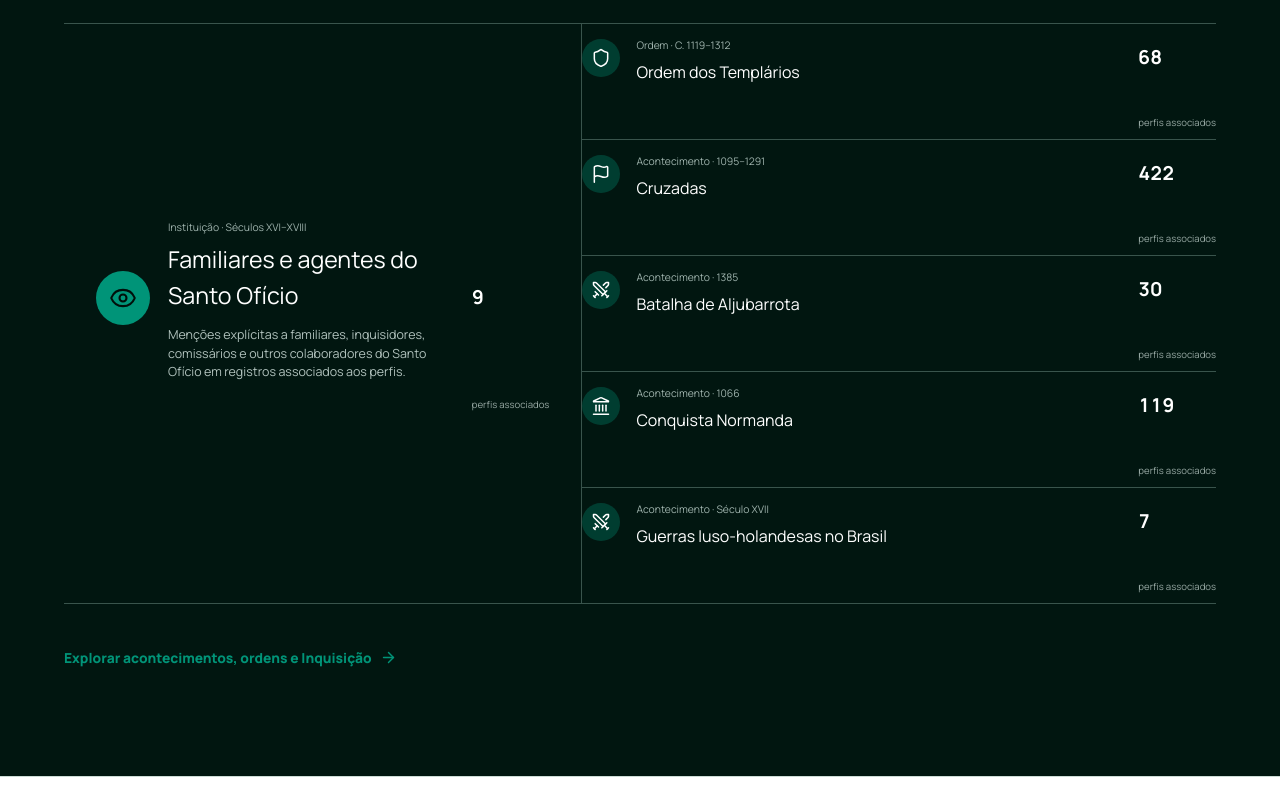
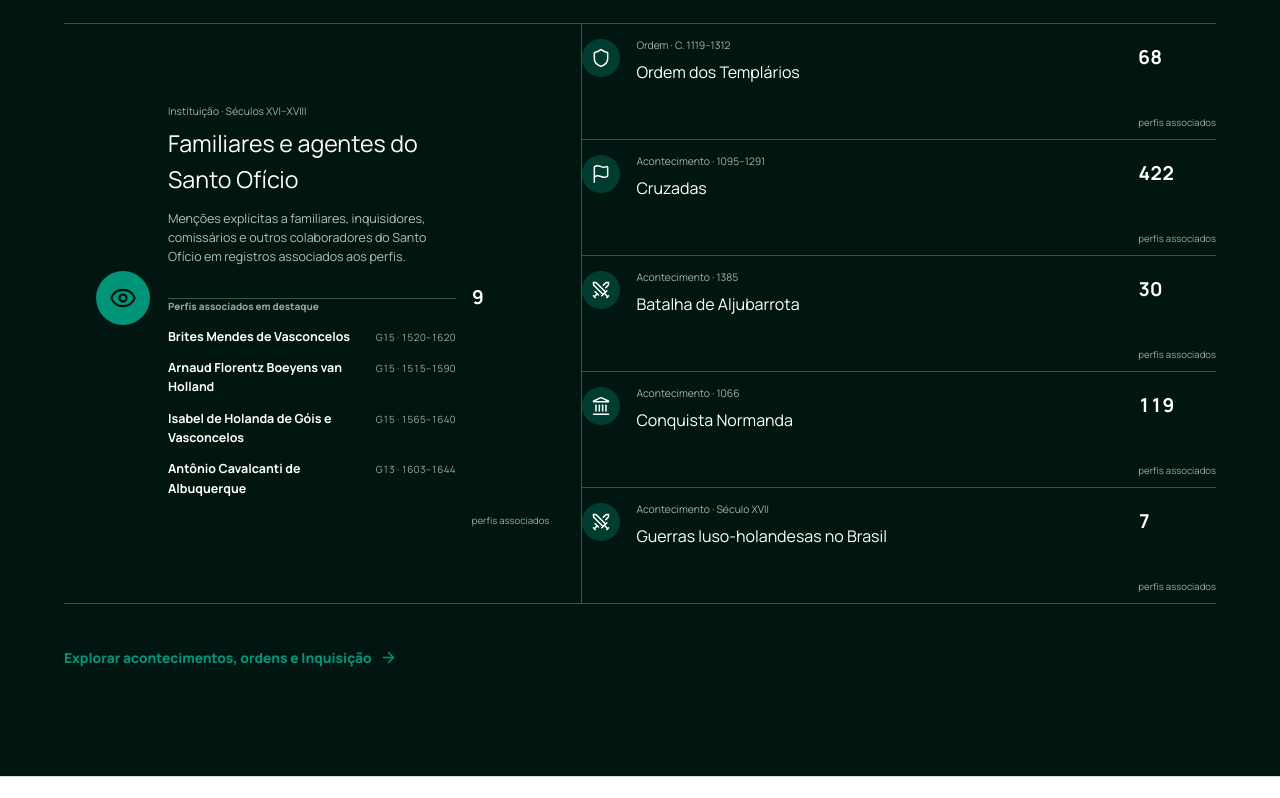
Before and after one commit to matheusabrantes/genealogy-atlas, a Next.js app in the folder web/: page / in a window 1280 px wide. Shown: the part 2100-2898 px from the top of the page. Built offline with nearby package versions, Linux system fonts and the light colour scheme.

Commit message:
Enrich homepage history highlight

```diff
--- a/web/app/globals.css
+++ b/web/app/globals.css
@@ -522,6 +522,35 @@ h1 {
   line-height: 1.5;
   margin: var(--space-3) 0 0;
 }
+.history-highlight-people {
+  border-top: 1px solid oklch(0.42 0.035 174);
+  display: flex;
+  flex-direction: column;
+  gap: var(--space-3);
+  margin-top: var(--space-8);
+  padding-top: var(--space-5);
+}
+.history-highlight-people > span {
+  color: oklch(0.7 0.025 174);
+  font-size: 0.62rem;
+  font-weight: 750;
+}
+.history-highlight-people > div {
+  align-items: baseline;
+  display: flex;
+  gap: var(--space-3);
+  justify-content: space-between;
+}
+.history-highlight-people strong {
+  font-size: 0.78rem;
+  font-weight: 700;
+}
+.history-highlight-people small {
+  color: oklch(0.72 0.02 174);
+  flex: 0 0 auto;
+  font-size: 0.62rem;
+  font-variant-numeric: tabular-nums;
+}
 .history-highlight > strong { font-size: 1.2rem; font-variant-numeric: tabular-nums; }
 .history-highlight > small {
   color: oklch(0.72 0.02 174);
@@ -797,6 +826,12 @@ footer p { color: var(--muted); font-size: 0.78rem; margin: 0; max-width: 70ch;
     width: 42px;
   }
   .history-highlight.featured h3 { font-size: 1.1rem; }
+  .history-highlight-people { margin-top: var(--space-5); }
+  .history-highlight-people > div {
+    align-items: flex-start;
+    flex-direction: column;
+    gap: 2px;
+  }
   .role-ranking-row {
     gap: var(--space-3);
     grid-template-columns: 28px 36px 1fr 64px;
--- a/web/app/page.tsx
+++ b/web/app/page.tsx
@@ -195,6 +195,23 @@ export default function Home() {
                 </span>
                 <h3>{entry!.label}</h3>
                 {index === 0 && <p>{entry!.description}</p>}
+                {index === 0 && (
+                  <div className="history-highlight-people">
+                    <span>Perfis associados em destaque</span>
+                    {entry!.views
+                      .at(-1)
+                      ?.representatives.slice(0, 4)
+                      .map((person) => (
+                        <div key={person.id}>
+                          <strong>{person.name}</strong>
+                          <small>
+                            G{person.generation} · {person.birthYear ?? "?"}–
+                            {person.deathYear ?? "?"}
+                          </small>
+                        </div>
+                      ))}
+                  </div>
+                )}
               </div>
               <strong>{number.format(entry!.people)}</strong>
               <small>perfis associados</small>
```
Also changed, not shown: 1 other file (tests, documents, lock files or other folders).
